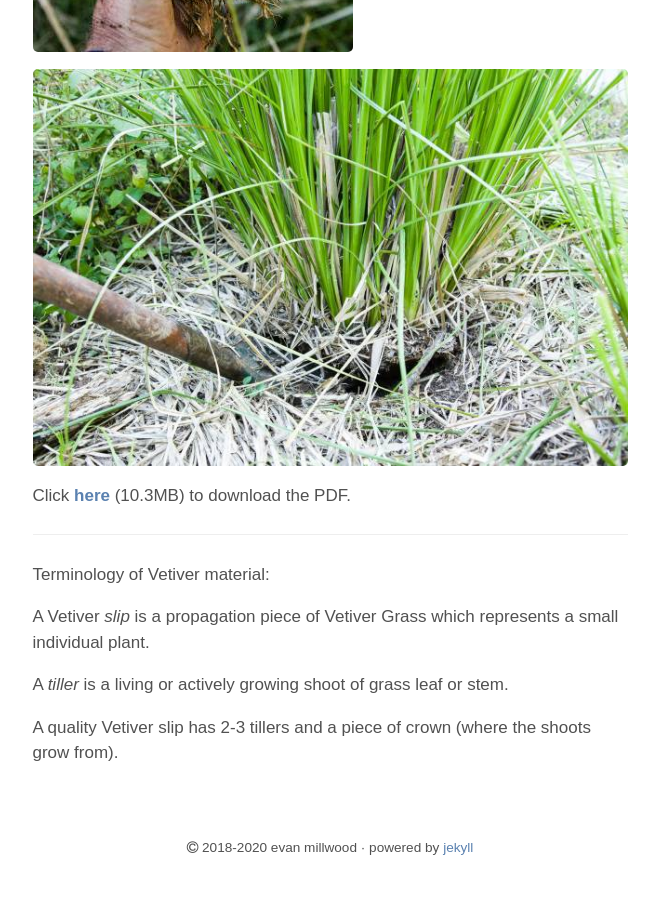
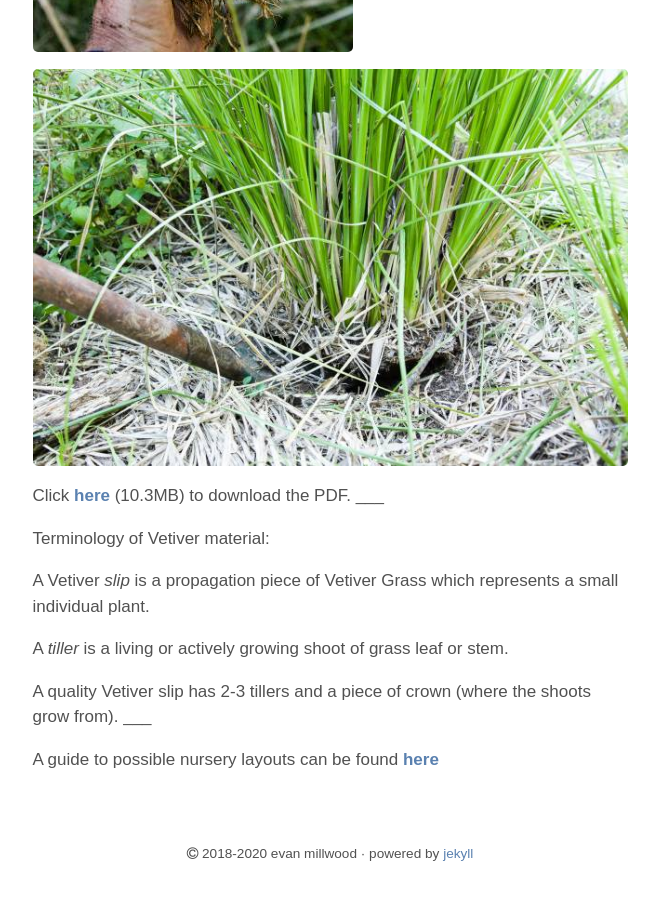
Before and after one commit to Tr33mo/tr33mo.github.io, a Jekyll site: the page built from prop.md, in a window 1280 px wide and 900 px high, scrolled down 670 px. Shown: the whole window, without its empty margins (310-969 px from the left). Built offline with Jekyll 4.4.1, drawn with Linux system fonts in a browser that asks for light colours.

Commit message:
Update prop.md

```diff
--- a/prop.md
+++ b/prop.md
@@ -10,7 +10,6 @@ A downloadable [**PDF pictorial guide**](/assets/Vetiver Propagation subtropics.
 [![alt text](/assets/img/thumbs/prop2.jpg "Digging Vetiver for propagation")](/assets/img/prop2.jpg)
 
 Click [**here**](/assets/Vetiver Propagation subtropics.pdf) (10.3MB) to download the PDF.
-
 ___
 
 Terminology of Vetiver material:
@@ -20,3 +19,6 @@ A Vetiver *slip* is a propagation piece of Vetiver Grass which represents a smal
 A *tiller* is a living or actively growing shoot of grass leaf or stem.
 
 A quality Vetiver slip has 2-3 tillers and a piece of crown (where the shoots grow from).
+___
+
+A guide to possible nursery layouts can be found [**here**](https://www.erosionqld.com.au/blog/2020/10/30/nursery/)
```
